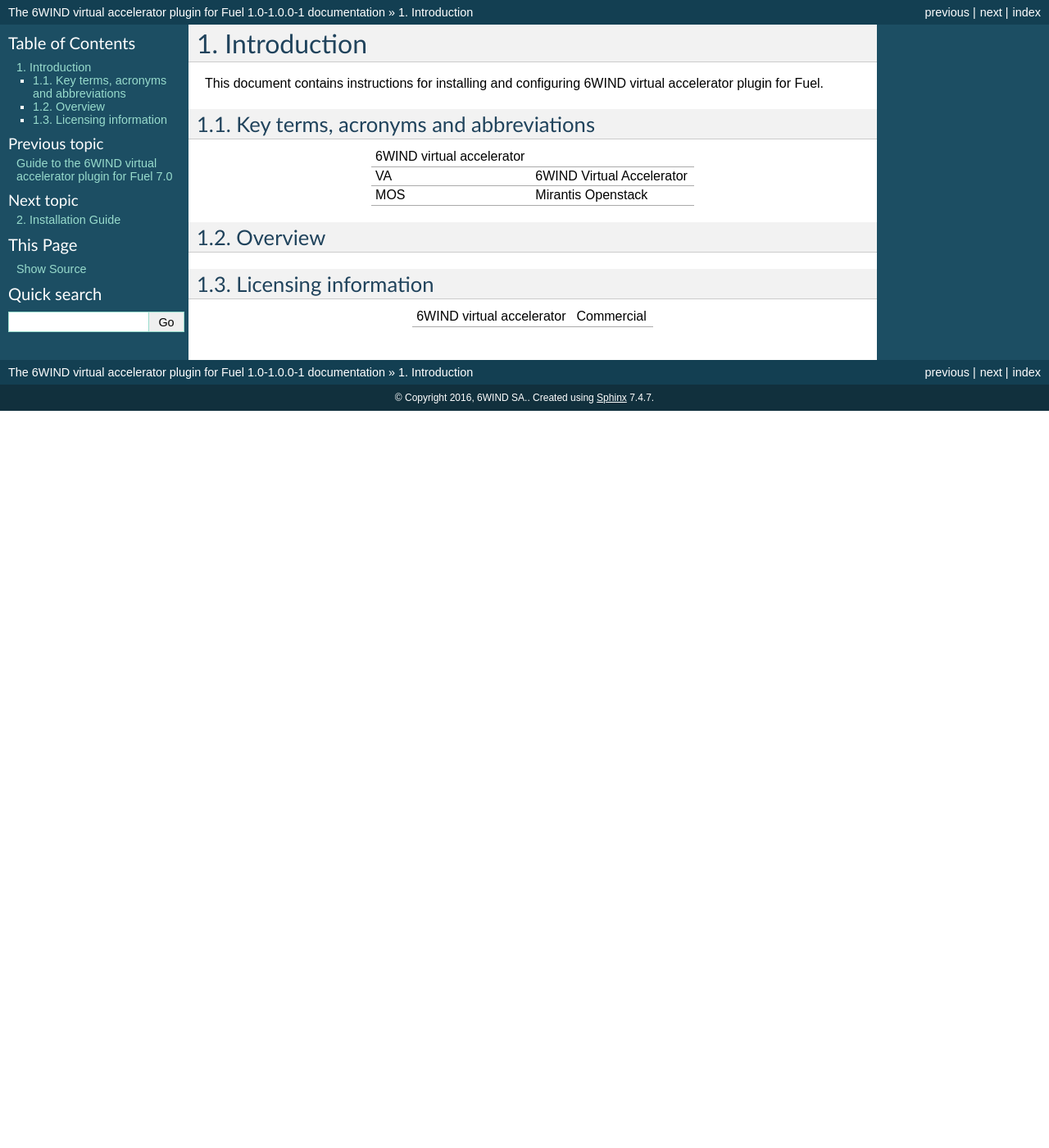
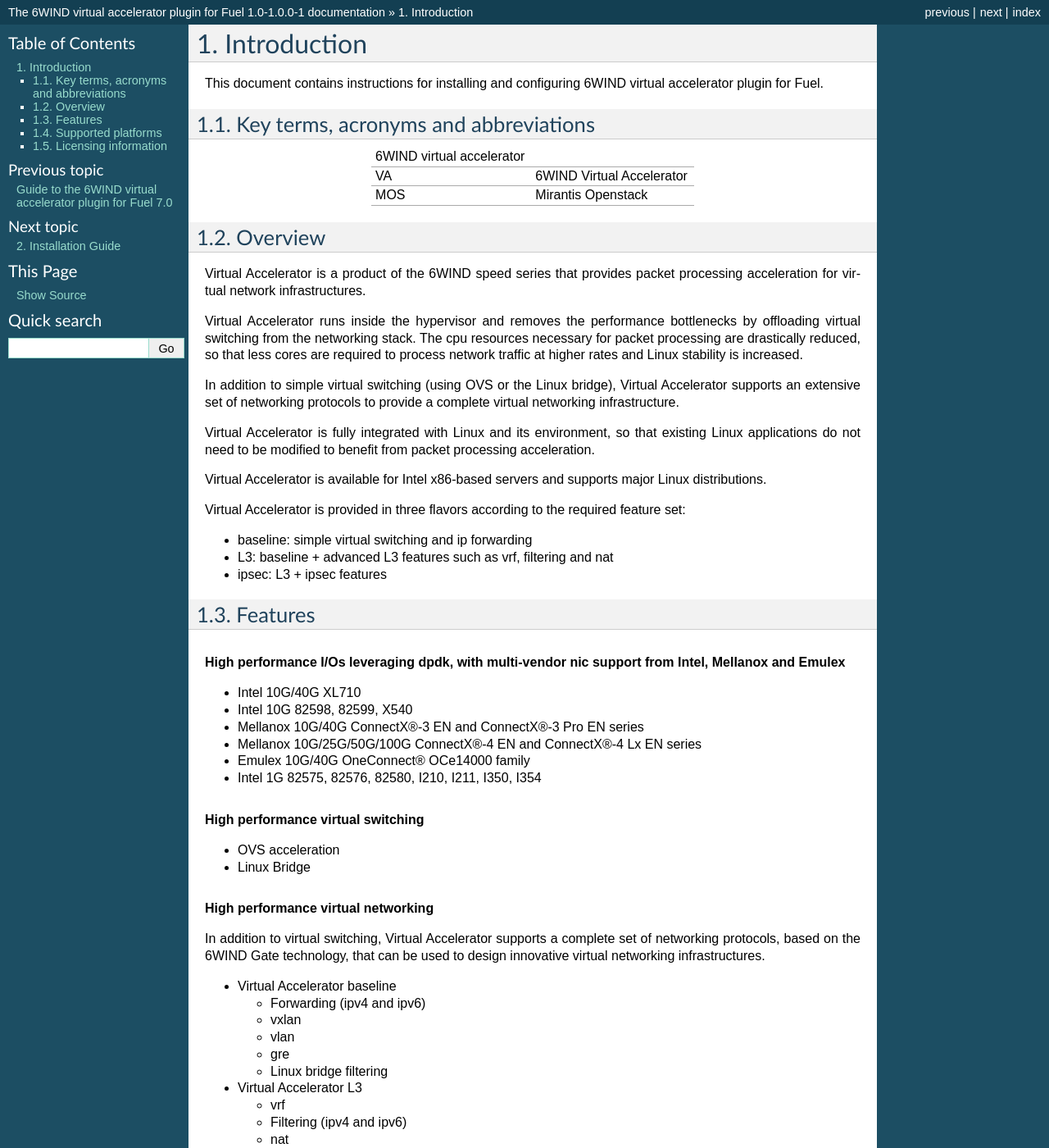
Before and after one commit to openstack-archive/fuel-plugin-6wind-virtual-accelerator, a Sphinx documentation site: the page built from doc/source/introduction.rst, in a window 1280 px wide and 1400 px high. Shown: the whole window at 82% size. Built offline with Sphinx 7.4.7, drawn with Linux system fonts in a browser that asks for light colours; some of the changed text lies outside the part shown.

Commit message:
6wind-virtual-accelerator-plugin: adding overview section to doc
This commit adds an overview of 6WIND virtual accelerator in the
Introduction section of plugin documentation.

Change-Id: I74b6c440cbf92acfd610902919634d1497271a61
Signed-off-by: Francesco Santoro <francesco.santoro@6wind.com>

```diff
--- a/doc/source/introduction.rst
+++ b/doc/source/introduction.rst
@@ -19,6 +19,111 @@ Key terms, acronyms and abbreviations
 Overview
 --------
 
+.. |va| replace:: Virtual Accelerator
+.. |6w| replace:: 6WIND
+.. |6Wg| replace:: 6WIND Gate
+
+|va| is a product of the |6w| speed series that provides packet processing
+acceleration for virtual network infrastructures.
+
+|va| runs inside the hypervisor and removes the performance bottlenecks by
+offloading virtual switching from the networking stack. The cpu resources
+necessary for packet processing are drastically reduced, so that less cores are
+required to process network traffic at higher rates and Linux stability is
+increased.
+
+In addition to simple virtual switching (using OVS or the Linux bridge), |va|
+supports an extensive set of networking protocols to provide a complete virtual
+networking infrastructure.
+
+|va| is fully integrated with Linux and its environment, so that existing Linux
+applications do not need to be modified to benefit from packet processing
+acceleration.
+
+|va| is available for Intel x86-based servers and supports major Linux
+distributions.
+
+|va| is provided in three flavors according to the required feature set:
+
+- baseline: simple virtual switching and ip forwarding
+- L3: baseline + advanced L3 features such as vrf, filtering and nat
+- ipsec: L3 + ipsec features
+
+Features
+--------
+
+.. rubric:: High performance I/Os leveraging dpdk, with multi-vendor nic support
+            from Intel, Mellanox and Emulex
+
+- Intel 10G/40G XL710
+- Intel 10G 82598, 82599, X540
+- Mellanox 10G/40G ConnectX®-3 EN and ConnectX®-3 Pro EN series
+- Mellanox 10G/25G/50G/100G ConnectX®-4 EN and ConnectX®-4 Lx EN series
+- Emulex 10G/40G OneConnect® OCe14000 family
+- Intel 1G 82575, 82576, 82580, I210, I211, I350, I354
+
+.. rubric:: High performance virtual switching
+
+- OVS acceleration
+- Linux Bridge
+
+.. rubric:: High performance virtual networking
+
+In addition to virtual switching, |va| supports a complete set of networking
+protocols, based on the |6wg| technology, that can be used to design
+innovative virtual networking infrastructures.
+
+- |va| baseline
+
+  - Forwarding (ipv4 and ipv6)
+  - vxlan
+  - vlan
+  - gre
+  - Linux bridge filtering
+
+- |va| L3
+
+  - vrf
+  - Filtering (ipv4 and ipv6)
+  - nat
+  - Tunneling (IPinIP)
+
+- |va| ipsec
+
+  - Intel Multi-Buffer and QuickAssist crypto
+  - ipsec (ipv4 and ipv6)
+  - ike (v1 and v2)
+
+.. rubric:: Support of standard Virtio drivers
+
+|va| comes with a high performance Virtio back-end driver for communication
+with any guest running Virtio front-end drivers (can be based on dpdk, Linux,
+or other OSes).
+
+.. rubric:: Seamless integration with management and orchestration tools
+
+|va| is fully integrated with Linux and its environment, so that existing Linux
+applications do not need to be modified to benefit from packet processing
+acceleration. Standard Linux APIs are preserved, including iproute2, iptables,
+brctl, ovs-ofctl, ovs-vsctl, etc.
+
+|va| is also validated with the Mirantis Openstack cloud operating system:
+
+- Supports Mirantis Openstack 7.0
+
+Supported platforms
+-------------------
+
+|va| is provided as a set of binary packages and is validated on the following
+distributions:
+
+- ubuntu-14.04
+- redhat-7
+- centos-7
+
+.. seealso:: Refer to the |va| Release Notes for detailed information about the
+             latest validated versions of the Linux distributions.
+
 
 Licensing information
 ---------------------
```
